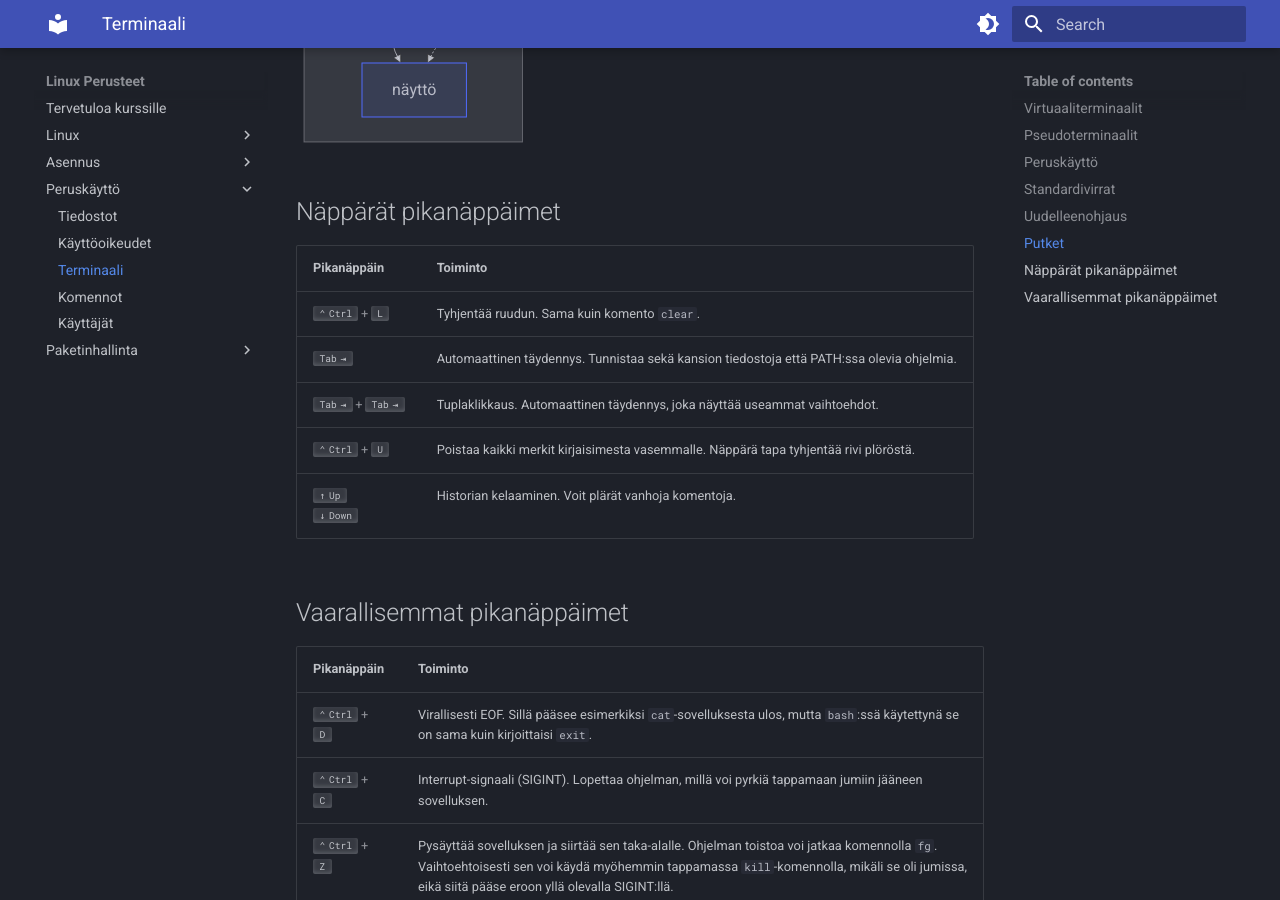
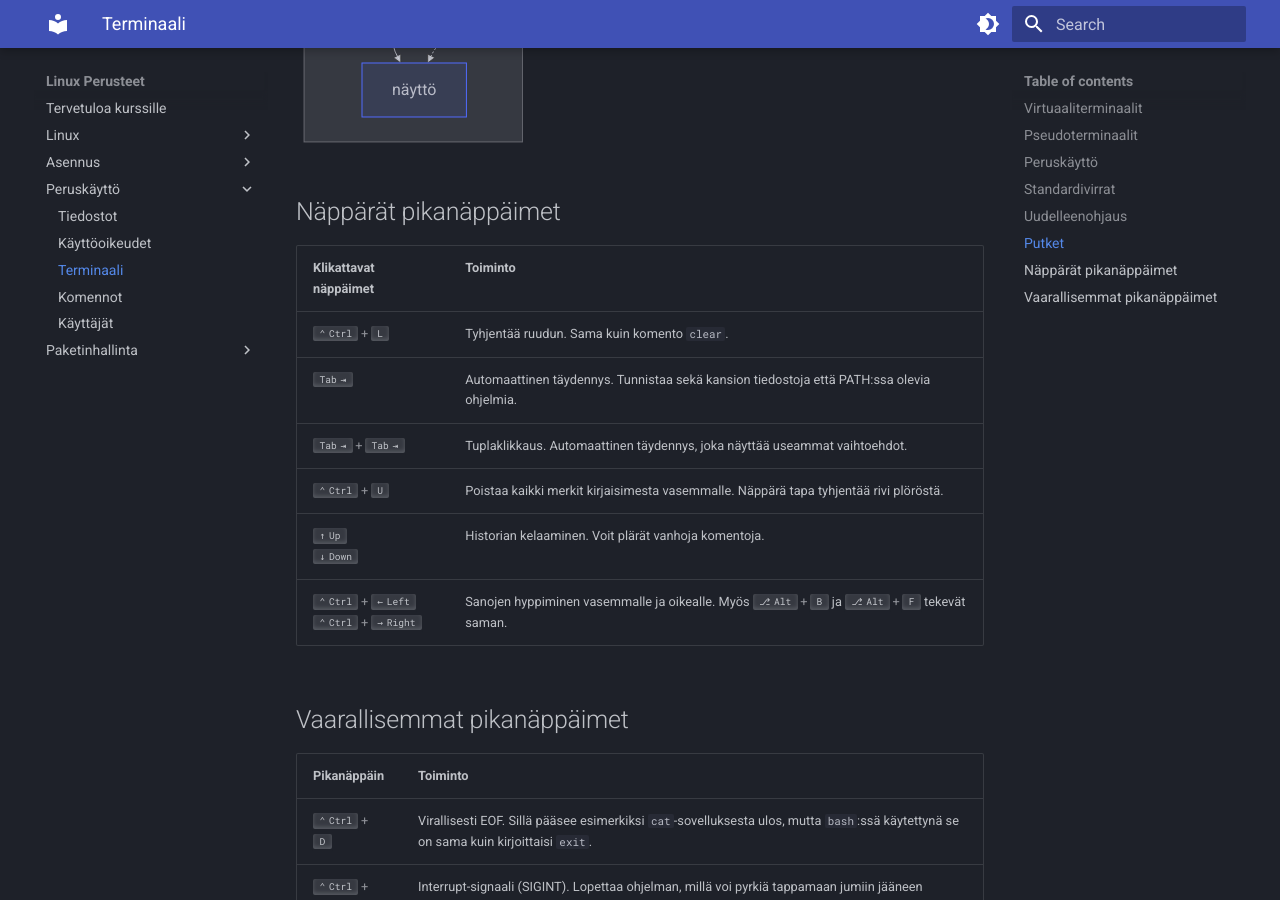
Before and after one commit to sourander/linux-perusteet, an MkDocs documentation site: the page built from docs/peruskaytto/terminaali.md, in a window 1280 px wide and 900 px high, scrolled down 4844 px. Built offline with MkDocs 1.6.1 and Material for MkDocs 9.7.7, drawn with Linux system fonts in a browser that asks for light colours.

Commit message:
Added jumping words

```diff
--- a/docs/peruskaytto/terminaali.md
+++ b/docs/peruskaytto/terminaali.md
@@ -165,13 +165,14 @@ flowchart
 
 ## Näppärät pikanäppäimet
 
-| Pikanäppäin           | Toiminto                                                     |
-| --------------------- | ------------------------------------------------------------ |
-| ++ctrl+l++            | Tyhjentää ruudun. Sama kuin komento `clear`.                 |
-| ++tab++               | Automaattinen täydennys. Tunnistaa sekä kansion tiedostoja että PATH:ssa olevia ohjelmia. |
-| ++tab+tab++           | Tuplaklikkaus. Automaattinen täydennys, joka näyttää useammat vaihtoehdot. |
-| ++ctrl+u++            | Poistaa kaikki merkit kirjaisimesta vasemmalle. Näppärä tapa tyhjentää rivi plöröstä. |
-| ++up++<br /> ++down++ | Historian kelaaminen. Voit plärät vanhoja komentoja.         |
+| Klikattavat näppäimet             | Toiminto                                                     |
+| --------------------------------- | ------------------------------------------------------------ |
+| ++ctrl+l++                        | Tyhjentää ruudun. Sama kuin komento `clear`.                 |
+| ++tab++                           | Automaattinen täydennys. Tunnistaa sekä kansion tiedostoja että PATH:ssa olevia ohjelmia. |
+| ++tab+tab++                       | Tuplaklikkaus. Automaattinen täydennys, joka näyttää useammat vaihtoehdot. |
+| ++ctrl+u++                        | Poistaa kaikki merkit kirjaisimesta vasemmalle. Näppärä tapa tyhjentää rivi plöröstä. |
+| ++up++<br /> ++down++             | Historian kelaaminen. Voit plärät vanhoja komentoja.         |
+| ++ctrl+left++<br />++ctrl+right++ | Sanojen hyppiminen vasemmalle ja oikealle. Myös ++alt+b++ ja ++alt+f++ tekevät saman. |
 
 
 
```
